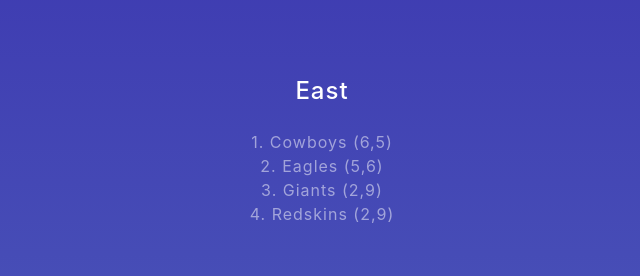
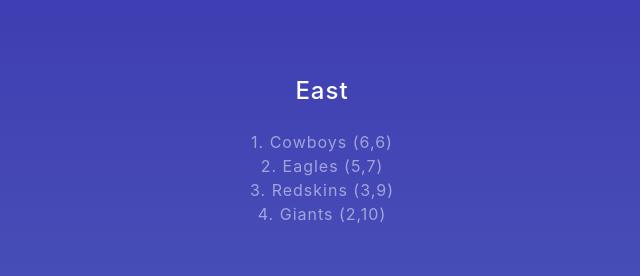
Before and after one commit to blakeharris3/NFLStandings, a website with bundled scripts: page standings/index.html in a window 1280 px wide. Shown: the part 1662-1938 px from the top of the page, 318-958 px from the left. Built offline with nearby package versions, Linux system fonts and the light colour scheme.

Commit message:
NFC East

```diff
--- a/standings/index.html
+++ b/standings/index.html
@@ -75,10 +75,10 @@
             4. Lions (3,7,1)
           </p>
           <h4 class="text-white mb-4">East</h4>
-          <p class="text-white-50">1. Cowboys (6,5)<br>
-            2. Eagles (5,6)<br>
-            3. Giants (2,9)<br>
-            4. Redskins (2,9)
+          <p class="text-white-50">1. Cowboys (6,6)<br>
+            2. Eagles (5,7)<br>
+            3. Redskins (3,9)<br>
+            4. Giants (2,10)
           </p>
           <h4 class="text-white mb-4">South</h4>
           <p class="text-white-50">1. Saints (9,2)<br>
```
